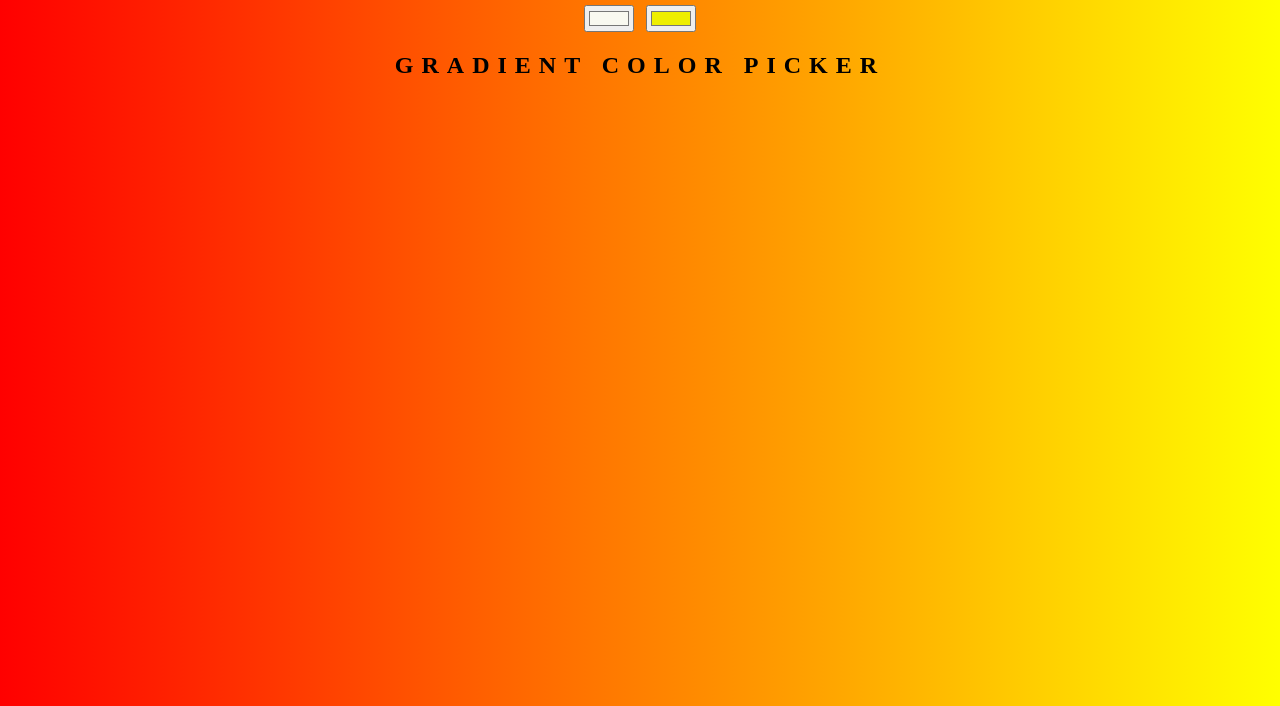
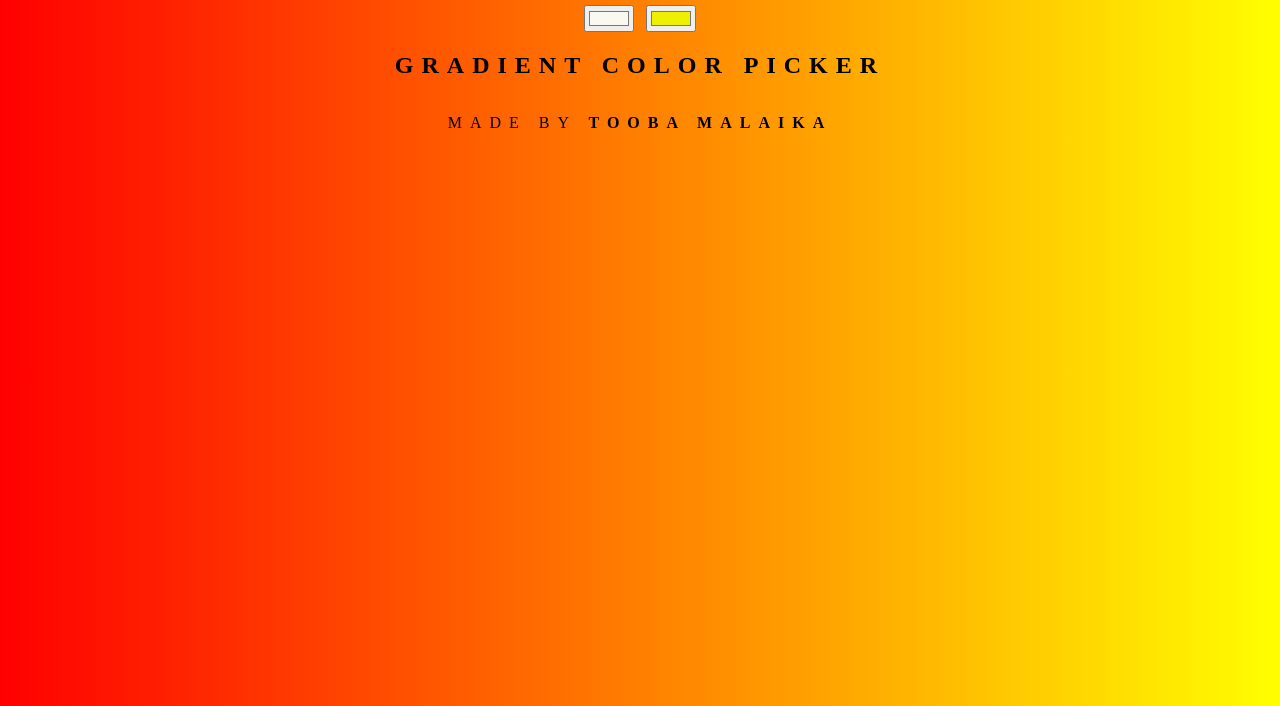
Before and after one commit to toobamalaika/background-generator, a plain HTML site: page index.html in a window 1280 px wide. Shown: the part 94-800 px from the top of the page. Drawn offline with Linux system fonts and the light colour scheme.

Commit message:
Footer Added

```diff
--- a/index.html
+++ b/index.html
@@ -15,7 +15,7 @@
     <h3></h3>
 
 
-
+	<footer>Made By <b>Tooba Malaika</b></footer>
     <script src='script.js'></script>
 </body>
 </html>
```
